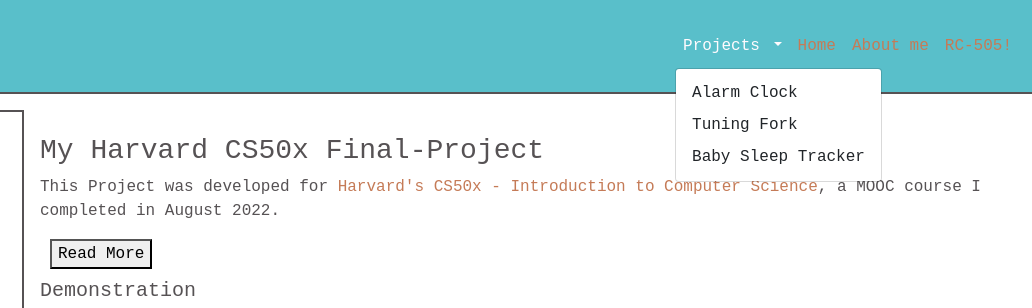
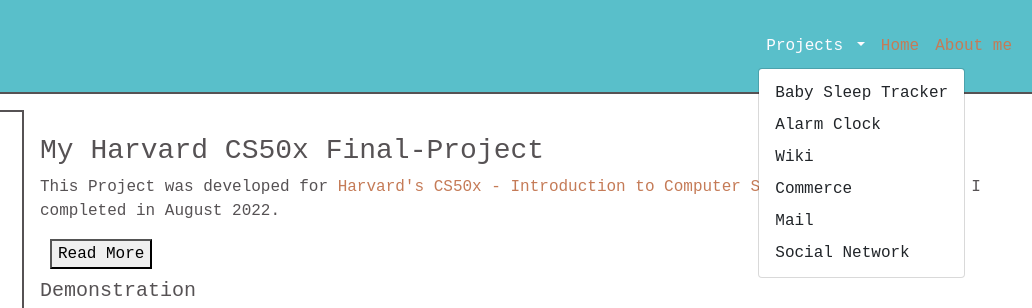
Before and after one commit to DenitoLuz/DenitoLuz.github.io, a plain HTML site: page babytrack.html in a window 1280 px wide. Both pictures are taken after a click on the button "Projects". Shown: the top 308 px of the page, 248-1280 px from the left. Drawn offline with nearby package versions, Linux system fonts and the light colour scheme; grey boxes are pictures that could not be loaded.

Commit message:
add nav to babytrack

```diff
--- a/babytrack.html
+++ b/babytrack.html
@@ -33,9 +33,10 @@
     </head>
     <body>
 
+
       <nav class="navbar navbar-expand-lg bg-prim sticky-top">
         <div class="container-fluid">
-          <a class="navbar-brand" href="index.html"><img src="logo.png" id="logo" class="container" alt="CoDen Logo" ></a>
+          <a class="navbar-brand" href="index.html"><img src="logo.png" id="logo" class="container" alt="CoDen Logo"></a>
           <button class="navbar-toggler" type="button" data-bs-toggle="collapse" data-bs-target="#navbarNavDropdown" aria-controls="navbarNavDropdown" aria-expanded="false" aria-label="Toggle navigation">
             <span class="navbar-toggler-icon"></span>
           </button>
@@ -46,9 +47,13 @@
                       Projects
                     </a>
                     <ul class="dropdown-menu">
+                      <li><a class="dropdown-item" href="babytrack.html">Baby Sleep Tracker</a></li>
                       <li><a class="dropdown-item" href="clock.html">Alarm Clock</a></li>
-                      <li><a class="dropdown-item" href="tuningfork.html">Tuning Fork</a></li>
-                      <li><a class="dropdown-item" href="babytrack.html">Baby Sleep Tracker</a></li>
+                      <li><a class="dropdown-item" href="wiki.html">Wiki</a></li>
+                      <li><a class="dropdown-item" href="commerce.html">Commerce</a></li>
+                      <li><a class="dropdown-item" href="mail.html">Mail</a></li>
+                      <li><a class="dropdown-item" href="socialnetwork.html">Social Network</a></li>
+
                     </ul>
                   </li>
               <li class="nav-item">
@@ -58,13 +63,14 @@
               <li class="nav-item">
                 <a class="nav-link" href="#">About me</a>
               </li>
-              <li class="nav-item">
+              <!-- <li class="nav-item">
                 <a class="nav-link" href="#">RC-505!</a>
-              </li>
+              </li> -->
             </ul>
           </div>
         </div>
       </nav>
+
           <main>
             <!-- <section id="head-img" class="bg-stars">
              <img alt="babyfeet" src="baby.jpg" style="border-radius:50%; border: 2px solid #fff; padding:5px; text-align:center; margin:auto; max-width: 20%; filter:drop-shadow(0px 0px 2vh #808379)" class="">
```
